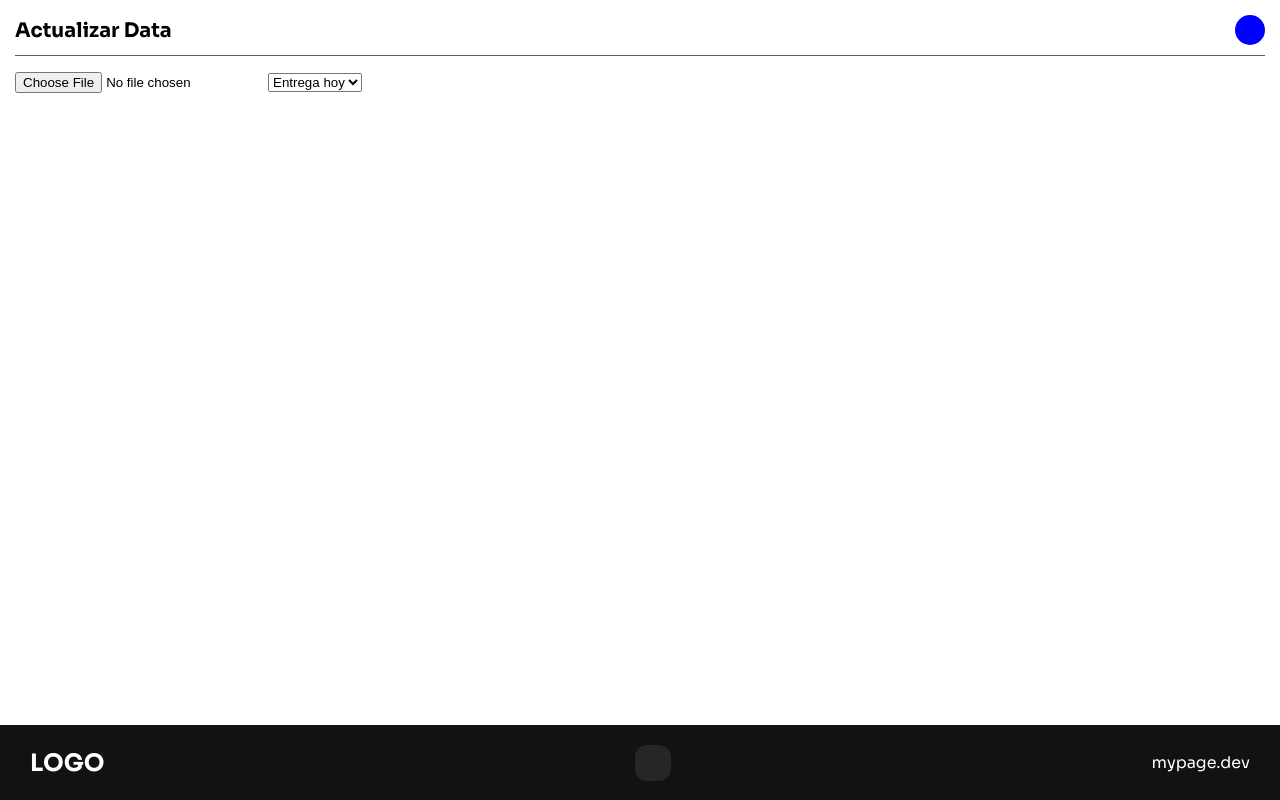
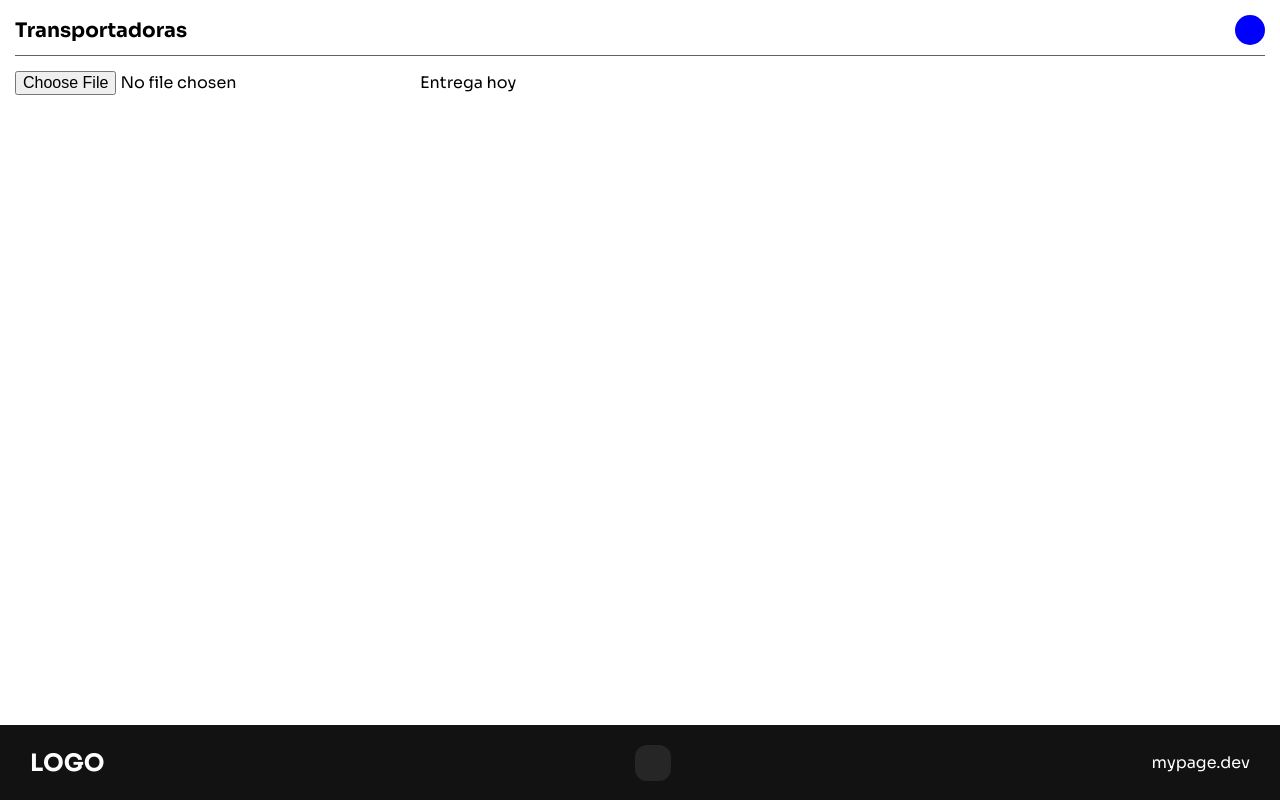
Before and after one commit to rgarciace/nextjs-dashboard, a Next.js app: page /carriers/update-data in a window 1280 px wide. Built offline with nearby package versions, Linux system fonts and the light colour scheme; some icons are missing.

Commit message:
feat: agregar estilos de Velocidad CAN

```diff
--- a/pages/carriers/update-data.js
+++ b/pages/carriers/update-data.js
@@ -1,10 +1,11 @@
 import MainLayout from '/components/MainLayout'
+import styles from '/styles/carriers/UpdateData.module.css'
 
 const UpdateData = () => {
   return (
-    <MainLayout title="Dashboard Cool" titleHeader="Actualizar Data">
-      <input type="file" />
-      <select>
+    <MainLayout title="Dashboard Cool" titleHeader="Transportadoras">
+      <input className={styles.inputFile} type="file" accept='.xls'/>
+      <select className={styles.selectType}>
         <option value="sameday" key="">Entrega hoy</option>
         <option value="nextday" key="">24 horas</option>
         <option value="lima" key="">Lima</option>
--- /dev/null
+++ b/styles/carriers/UpdateData.module.css
@@ -0,0 +1,4 @@
+.inputFile,
+.selectType {
+  all: unset;
+}
```
Also changed, not shown: 1 other file (tests, documents, lock files or other folders).
